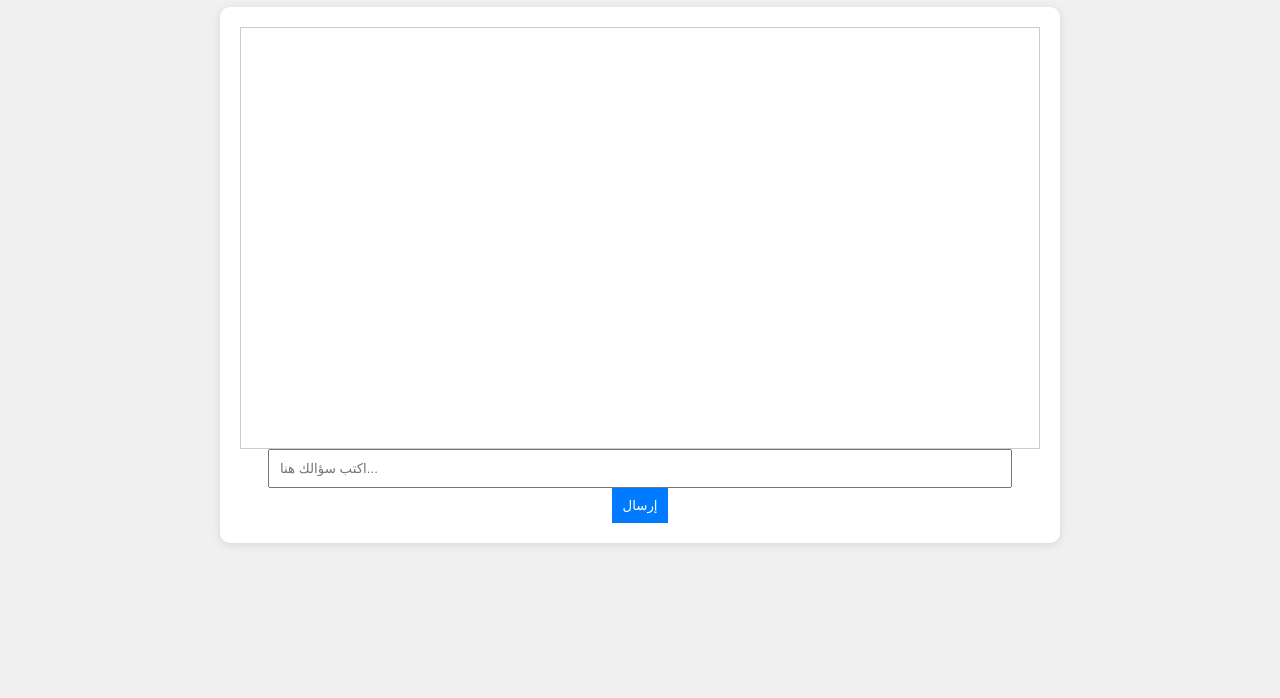
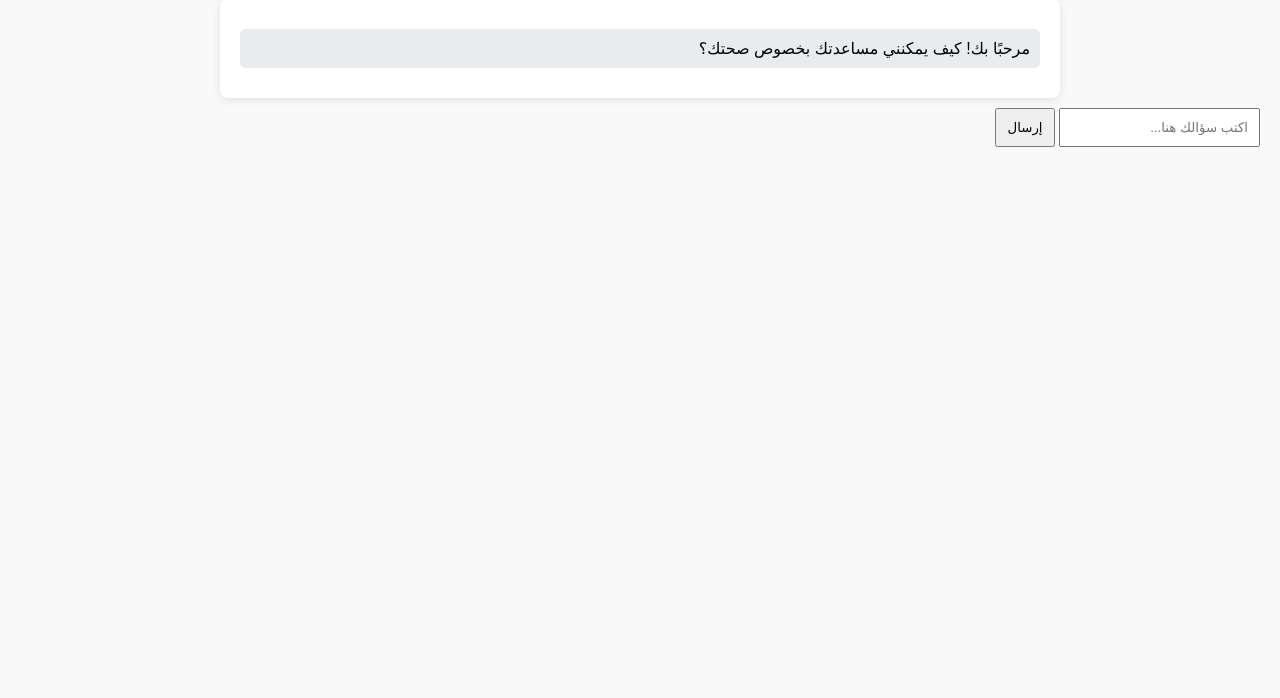
Before and after one commit to MonaNashaat/heart-care-bot, a website: page index.html in a window 1280 px wide. Shown: the part 102-800 px from the top of the page. Drawn offline with Linux system fonts and the light colour scheme.

Commit message:
Update index.html

```diff
--- a/index.html
+++ b/index.html
@@ -1,53 +1,55 @@
 <!DOCTYPE html>
-<html lang="ar">
+<html lang="ar" dir="rtl">
 <head>
     <meta charset="UTF-8">
     <meta name="viewport" content="width=device-width, initial-scale=1.0">
-    <title>مساعد مرضى الشريان التاجي</title>
+    <title>شات بوت الرعاية الصحية</title>
     <style>
-        body { font-family: Arial, sans-serif; text-align: center; background: #f0f0f0; padding: 20px; }
-        #chatbox { max-width: 800px; margin: auto; background: #fff; padding: 20px; border-radius: 10px; box-shadow: 0 2px 10px rgba(0, 0, 0, 0.1); }
-        #messages { height: 400px; overflow-y: scroll; border: 1px solid #ccc; padding: 10px; }
-        #user-input { width: calc(100% - 80px); padding: 10px; }
-        #send-btn { padding: 10px; background: #007bff; color: #fff; border: none; cursor: pointer; }
+        body { font-family: 'Arial', sans-serif; background-color: #f9f9f9; margin: 0; padding: 20px; }
+        h1 { color: #282c4e; }
+        .chatbox { max-width: 800px; margin: auto; padding: 20px; background: #fff; border-radius: 8px; box-shadow: 0 2px 10px rgba(0, 0, 0, 0.1); }
+        .chat { margin: 10px 0; }
+        .user { color: #fff; background: #007bff; padding: 10px; border-radius: 5px; }
+        .bot { background: #e9ecef; padding: 10px; border-radius: 5px; }
+        input, button { padding: 10px; margin-top: 10px; }
     </style>
 </head>
 <body>
-    <h1>مرحبًا! كيف يمكنني مساعدتك اليوم؟ 🩺</h1>
-    <div id="chatbox">
-        <div id="messages"></div>
-        <input type="text" id="user-input" placeholder="اكتب سؤالك هنا...">
-        <button id="send-btn">إرسال</button>
+    <h1>شات بوت الرعاية الصحية</h1>
+    <div class="chatbox" id="chatbox">
+        <div class="chat bot">مرحبًا بك! كيف يمكنني مساعدتك بخصوص صحتك؟</div>
     </div>
+    <input type="text" id="userInput" placeholder="اكتب سؤالك هنا...">
+    <button onclick="sendMessage()">إرسال</button>
 
     <script>
-        const sendButton = document.getElementById('send-btn');
-        const userInput = document.getElementById('user-input');
-        const messagesDiv = document.getElementById('messages');
+        function sendMessage() {
+            const userInput = document.getElementById('userInput').value;
+            const chatbox = document.getElementById('chatbox');
 
-        sendButton.addEventListener('click', () => {
-            const message = userInput.value;
-            if (message.trim()) {
-                appendMessage('أنت: ' + message, 'user');
-                userInput.value = '';
+            if (userInput.trim() === '') return;
 
-                fetch('https://YOUR_SERVER_URL/chat', {
-                    method: 'POST',
-                    headers: { 'Content-Type': 'application/json' },
-                    body: JSON.stringify({ message })
-                })
-                .then(response => response.json())
-                .then(data => appendMessage('البوت: ' + data.reply, 'bot'))
-                .catch(() => appendMessage('حدث خطأ. الرجاء المحاولة مرة أخرى.', 'bot'));
+            chatbox.innerHTML += `<div class='chat user'>${userInput}</div>`;
+            document.getElementById('userInput').value = '';
+
+            let botResponse = '';
+
+            if (userInput.includes('أعراض الذبحة')) {
+                botResponse = 'أعراض الذبحة تشمل ألمًا في الصدر، ضيق التنفس، التعرق، والغثيان. يُفضل الاتصال بالإسعاف إذا استمرت الأعراض لأكثر من 5 دقائق.';
+            } else if (userInput.includes('الإسعافات الأولية')) {
+                botResponse = 'إذا شعرت بألم في الصدر، اتصل بالإسعاف على الرقم 123. يُمكنك تناول قرص نيتروجليسيرين تحت اللسان أثناء انتظار المساعدة.';
+            } else if (userInput.includes('ضغط الدم')) {
+                botResponse = 'الضغط الطبيعي هو 120/80 مم زئبق. يُفضل قياس الضغط صباحًا قبل الأكل أو تناول الأدوية.';
+            } else if (userInput.includes('الإقلاع عن التدخين')) {
+                botResponse = 'للإقلاع عن التدخين، يمكنك تحديد يوم للإقلاع أو تقليل عدد السجائر تدريجيًا. يمكنك أيضًا طلب الدعم من الخط الساخن 16805.';
+            } else if (userInput.includes('النظام الغذائي الصحي')) {
+                botResponse = 'النظام الغذائي الصحي يشمل تناول الخضروات، الحبوب الكاملة، الدهون الصحية، وتجنب الأطعمة المصنعة والغنية بالدهون المتحولة.';
+            } else {
+                botResponse = 'عذرًا، لم أفهم سؤالك. يُمكنك تجربة كتابة سؤال آخر!';
             }
-        });
 
-        function appendMessage(text, sender) {
-            const messageElement = document.createElement('div');
-            messageElement.textContent = text;
-            messageElement.style.textAlign = sender === 'user' ? 'right' : 'left';
-            messagesDiv.appendChild(messageElement);
-            messagesDiv.scrollTop = messagesDiv.scrollHeight;
+            chatbox.innerHTML += `<div class='chat bot'>${botResponse}</div>`;
+            chatbox.scrollTop = chatbox.scrollHeight;
         }
     </script>
 </body>
```
